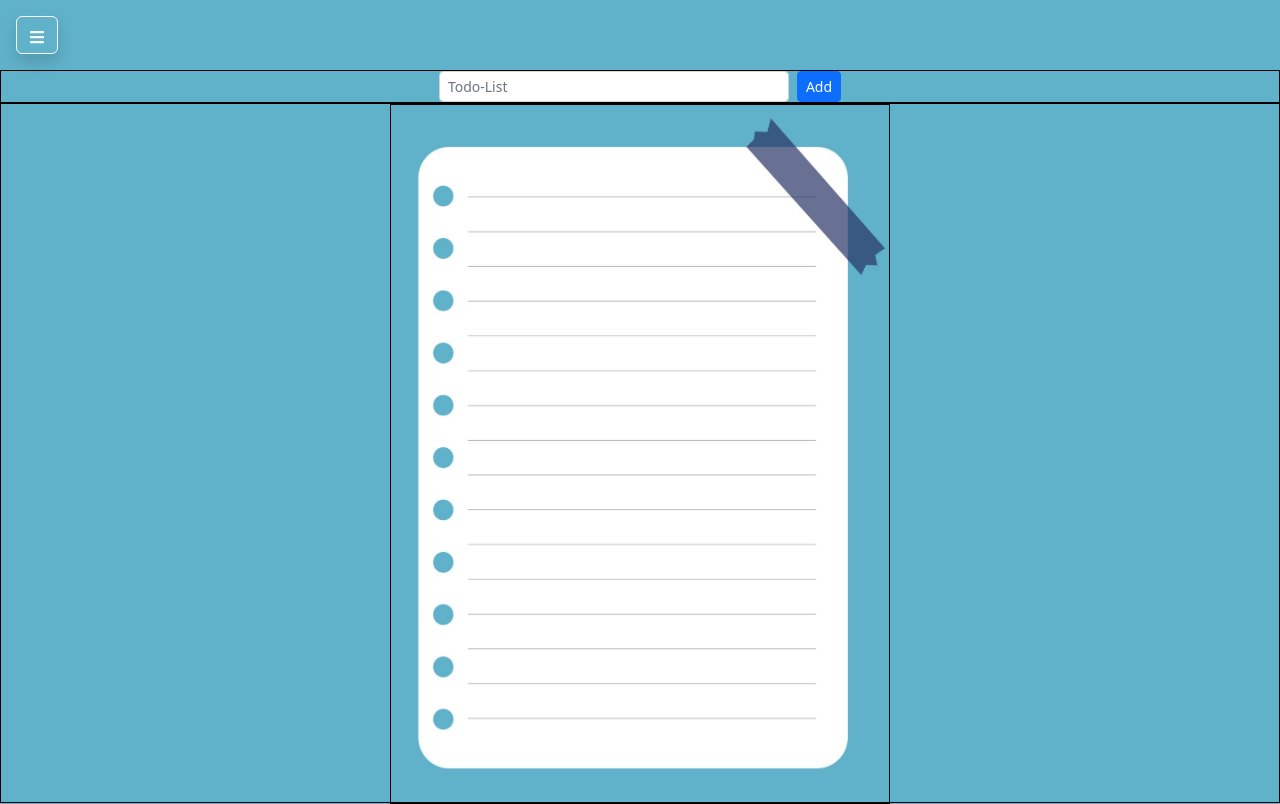
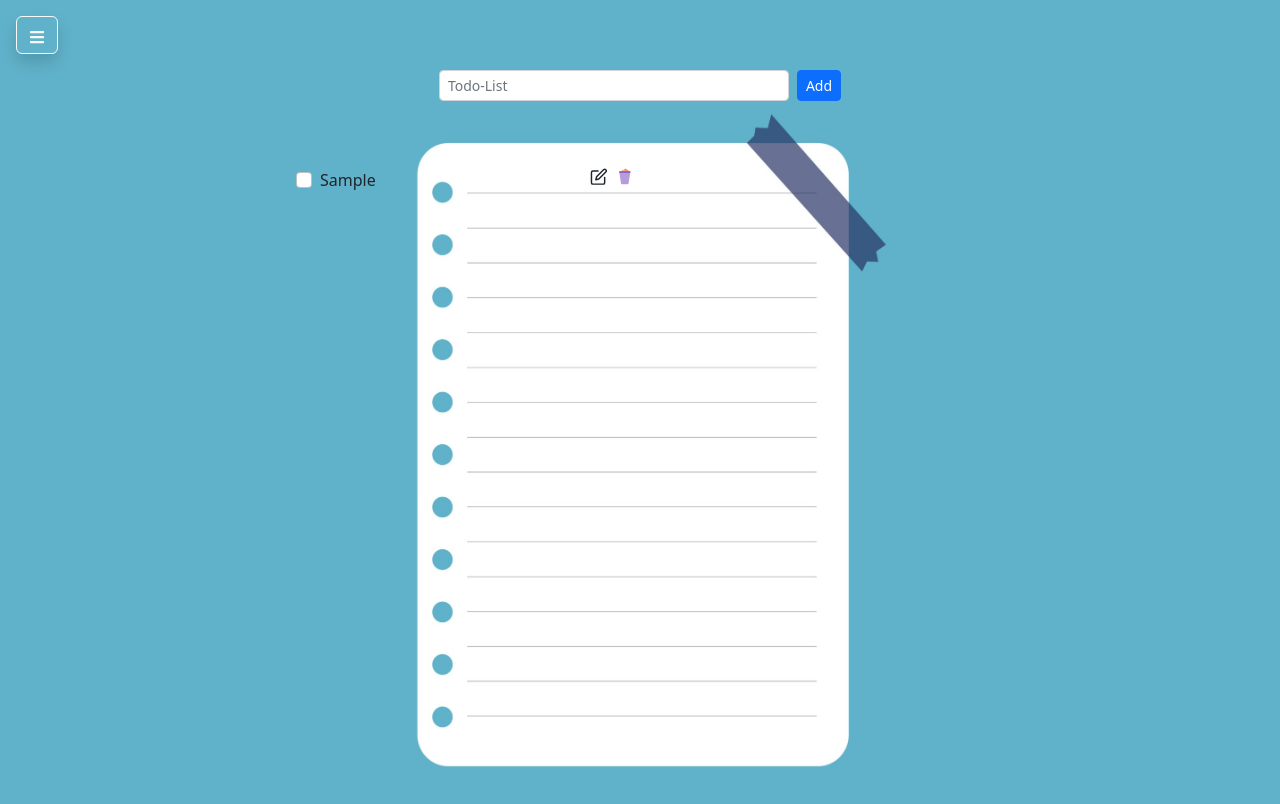
Before and after one commit to ryancho-hakhyeon/ToDo-list, a React (Create React App) app in the folder todo-list/: page / in a window 1280 px wide. Both pictures are taken after typing "Sample" into the empty fields and a click on the button "Add". Built offline with nearby package versions, Linux system fonts and the light colour scheme.

Commit message:
delete and text-decoration

```diff
--- a/todo-list/src/components/body/Todo.jsx
+++ b/todo-list/src/components/body/Todo.jsx
@@ -47,7 +47,6 @@ const Todo = () => {
       }
       return todo
     })
-
     setTodoList(newTodoList)
   }, [todoList])
 
@@ -58,14 +57,14 @@ const Todo = () => {
     setTodoList(newTodoList)
   }, [todoList])
 
-  const handleEditTodo = () => {
-
-  }
+  const handleEditTodo = useCallback((id) => {
+    console.log(id)
+  }, [])
 
   return (
     <>
       <div className='container__todo'>
-        <Form className='d-flex justify-content-center todo__form' onSubmit={handleSubmit}>
+        <Form className='d-flex justify-content-center' onSubmit={handleSubmit}>
           <Form.Group style={{'width': 350}} className=''>
             <Form.Control size='sm' type='text' placeholder='Todo-List' value={input} onChange={handleChange} ref={ref}></Form.Control>
           </Form.Group>
@@ -77,21 +76,20 @@ const Todo = () => {
             <img src={BGIMG} alt="" className="position-absolute bg-img"/>
           </div>
 
-          <div className='temp__box'>
+          <div className='todolist__box'>
             <Form>
               {
                 todoList.map(todo => (
-                  <div key={ `${todo.id}` } className='d-flex mb-2'>
+                  <div key={ `${todo.id}` } className='d-flex todo__list'>
                     <Form.Check
                       type='checkbox'
                       checked={todo.completed}
                       onChange={() => handleChecked(todo.id)}
-                      label={`${todo.text}`}
-                      style={{'width': 300}}
+                      className='me-2'
                     />
-                    <FiEdit className='me-2' onClick={ handleEditTodo() }/>
-                    <FcFullTrash onClick={ handleDeleteTodo(todo.id) }/>
-
+                    <p className={`text__box ${todo.completed ? 'completed' : ''}`}> { todo.text }</p>
+                    <FiEdit className='me-2 button-icon' onClick={ () => handleEditTodo(todo.id) }/>
+                    <FcFullTrash className='button-icon' onClick={ () => handleDeleteTodo(todo.id) }/>
                   </div>
                 ))
               }
--- a/todo-list/src/components/body/todo.css
+++ b/todo-list/src/components/body/todo.css
@@ -1,23 +1,34 @@
 
 .container__todo-list {
     height: 700px;
-    border: 1px solid black;
 }
 
 .bg-img {
-    border: 1px solid black;
     height: 700px;
     width: 500px;
     z-index: -1;
 }
 
-.todo__form {
-    border: 1px solid black;
+.todo__list {
+    margin-bottom: -5px;
 }
 
-.temp__box{
+.todolist__box{
     margin-top: 4.2rem;
     margin-left: 18.5rem;
-    width: 360px;
     z-index: 1;
 }
+
+.button-icon {
+    cursor: pointer;
+    font-size: 1.1rem;
+}
+
+.text__box{
+    width: 270px;
+}
+
+.completed {
+    text-decoration: line-through;
+    opacity: 0.5;
+}
```
